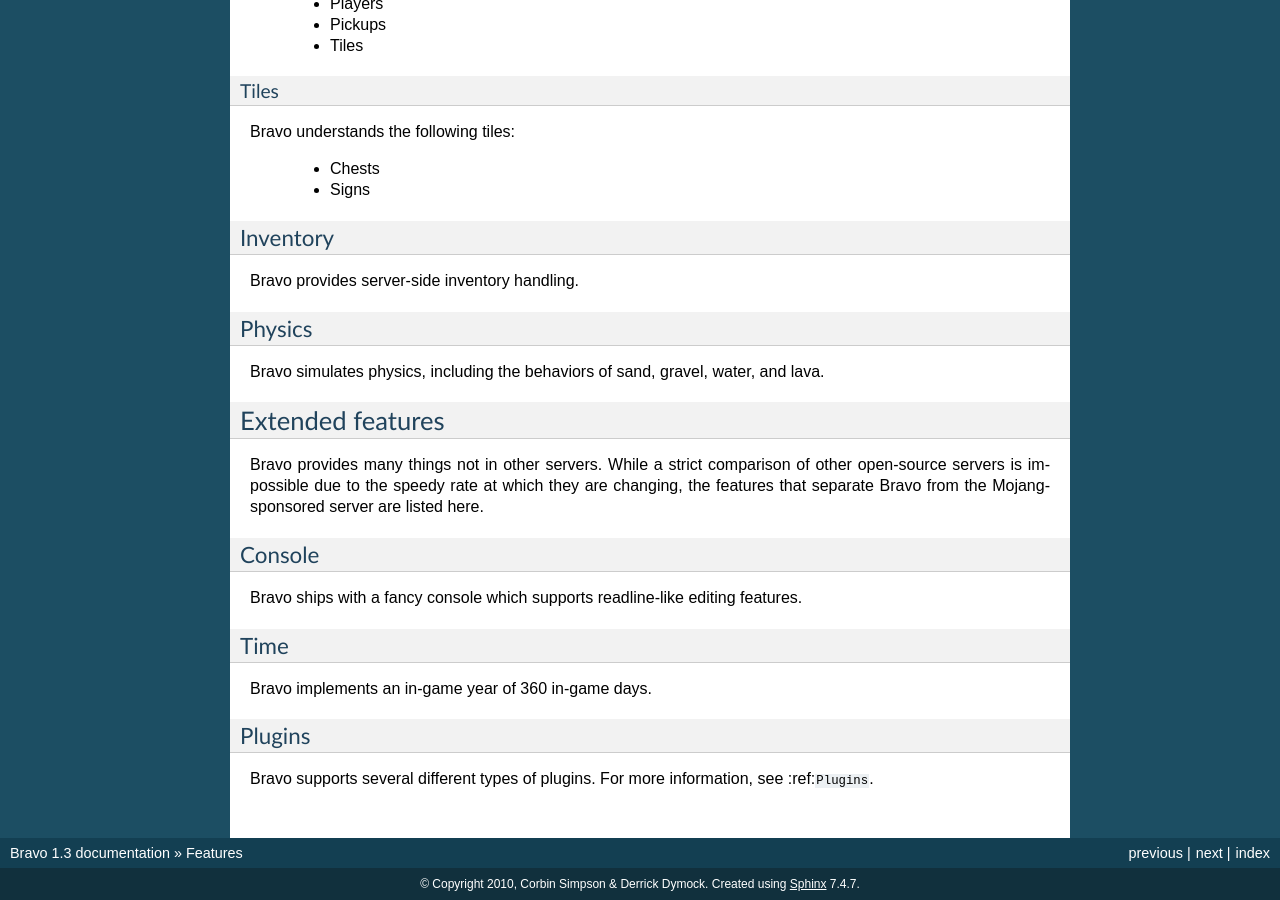
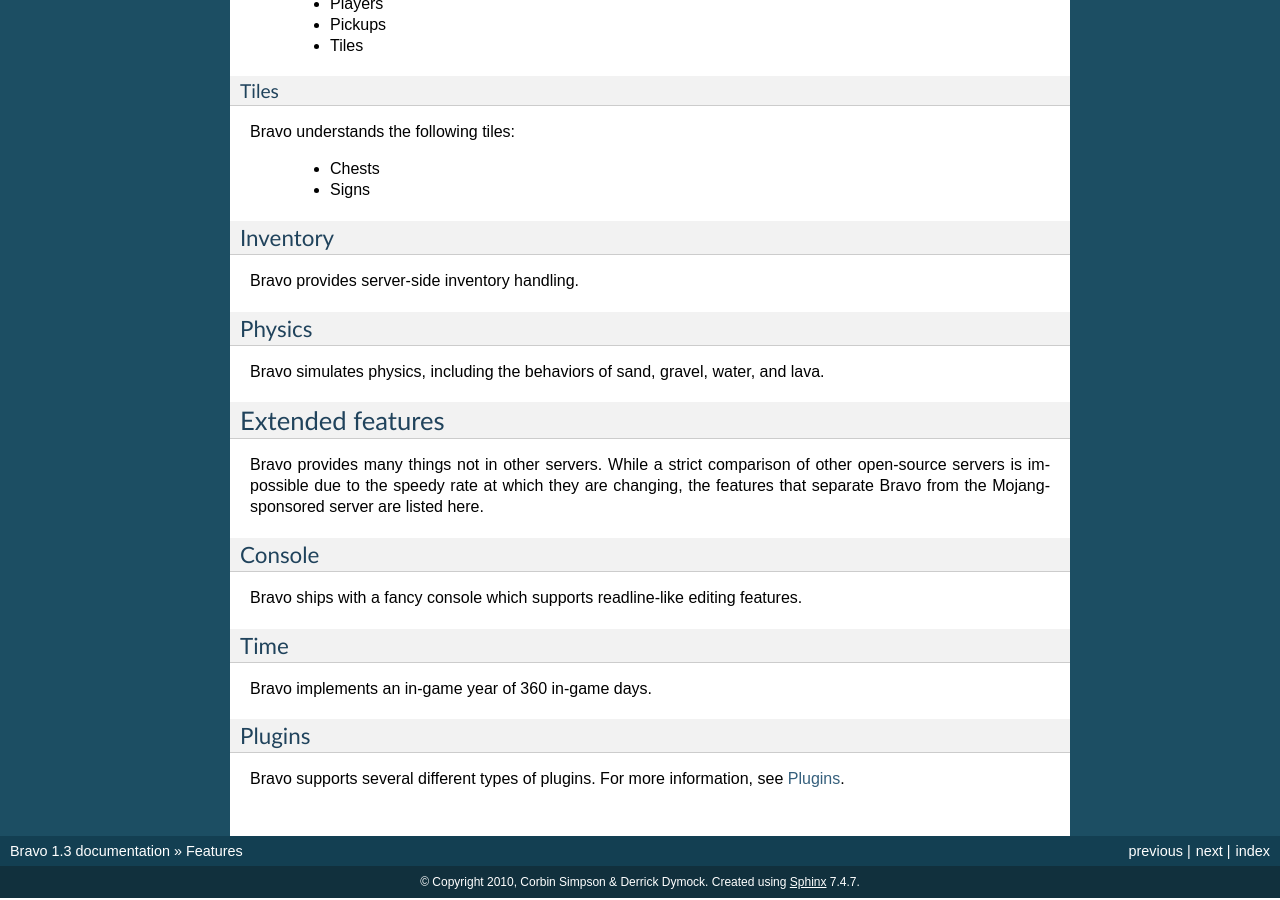
Before and after one commit to bravoserver/bravo, a Sphinx documentation site: the page built from docs/features.rst, in a window 1280 px wide and 900 px high, scrolled down 745 px. Built offline with Sphinx 7.4.7, drawn with Linux system fonts in a browser that asks for light colours; formulas are drawn with MathJax 3.

Commit message:
Fix a broken reference to plugins.rst in features.rst.

```diff
--- a/docs/features.rst
+++ b/docs/features.rst
@@ -87,4 +87,4 @@
 -------
 
 Bravo supports several different types of plugins. For more information, see
-:ref:``Plugins``.
+:ref:`Plugins`.
```
